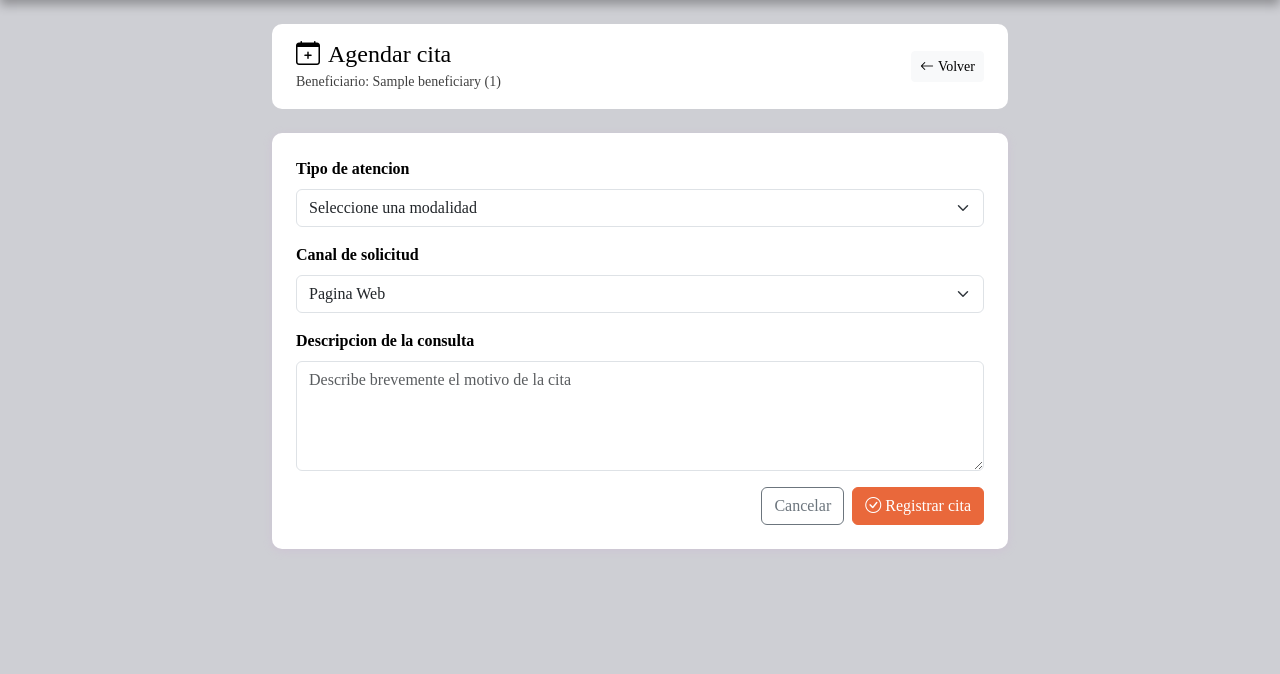
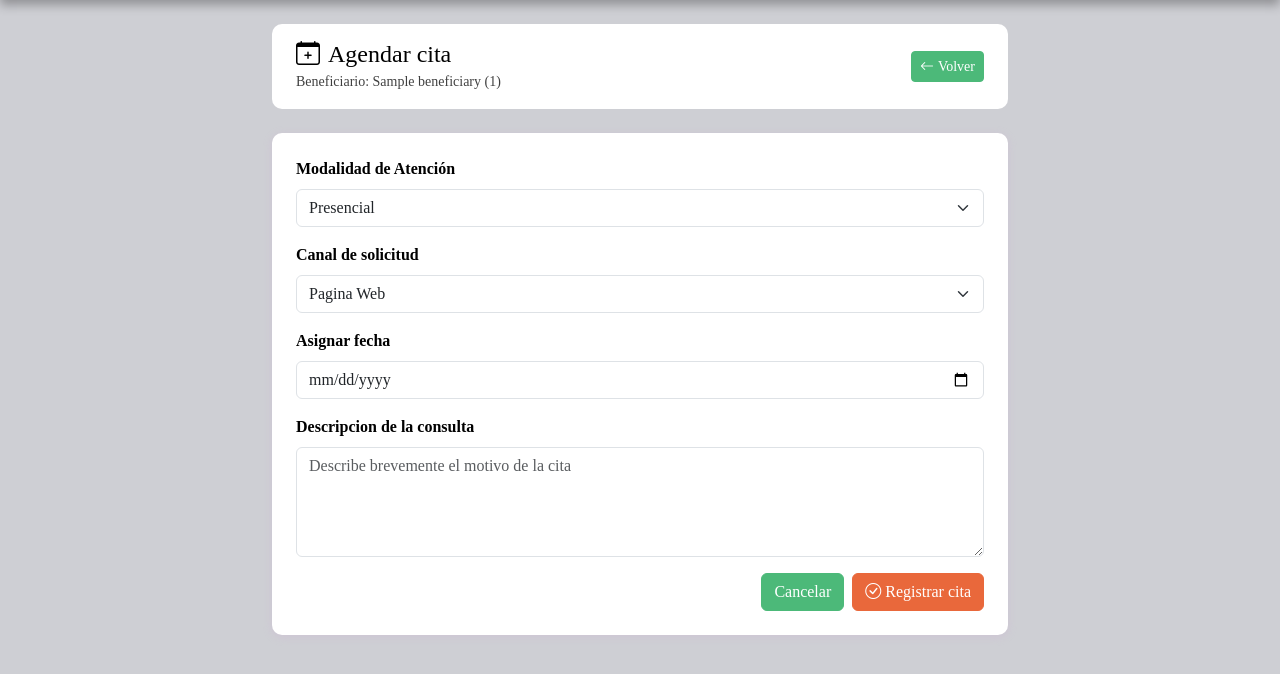
Before and after one commit to SamuBoc/Buro, a Django app: page /citas/beneficiario/1/agendar/ in a window 1280 px wide. Shown: the part 56-730 px from the top of the page. Run offline with Django 5.2, Linux system fonts and the light colour scheme; a user stored in the database is signed in; tables that the repository leaves empty hold one stand-in row (values such as "Sample post"); data that the repository does not hold is empty.

Commit message:
feat(cite): se agrego el campo de fecha de asignación. Para que una secretaria pueda asignar dentro de los días validos de atención una cita a un beneficiario en especifico. Además se tuvieron que ajustar unos templates para agregar este campo

```diff
--- a/Gestion_de_Casos_T4/cite/forms.py
+++ b/Gestion_de_Casos_T4/cite/forms.py
@@ -4,18 +4,18 @@ from .models import Cite
 
 
 class CiteForm(forms.ModelForm):
-    modality_cite = forms.ChoiceField(
-        choices=[('', 'Seleccione una modalidad')] + list(Cite.MODALITY_CHOICES),
-        required=True,
-        label='Tipo de atencion',
-        widget=forms.Select(attrs={'class': 'form-select'})
-    )
-
     class Meta:
         model = Cite
-        fields = ['modality_cite', 'request_cite', 'description']
+        fields = ['modality_cite', 'request_cite', 'date_assigned','description']
         widgets = {
+            'modality_cite': forms.Select(attrs={
+                'class': 'form-select'
+            }),
             'request_cite': forms.Select(attrs={'class': 'form-select'}),
+            'date_assigned': forms.DateInput(attrs={
+                'class': 'form-control',
+                'type': 'date',
+            }),
             'description': forms.Textarea(attrs={
                 'class': 'form-control',
                 'rows': 4,
@@ -23,8 +23,10 @@ class CiteForm(forms.ModelForm):
             }),
         }
         labels = {
+            'modality_cite': 'Modalidad de Atención',
             'request_cite': 'Canal de solicitud',
             'description': 'Descripcion de la consulta',
+            'date_assigned': 'Asignar fecha'
         }
 
     def clean_modality_cite(self):
--- a/Gestion_de_Casos_T4/cite/models.py
+++ b/Gestion_de_Casos_T4/cite/models.py
@@ -1,5 +1,6 @@
 from django.db import models
 from beneficiary.models import Beneficiary
+from datetime import date
 
 
 class Cite(models.Model):
@@ -11,6 +12,8 @@ class Cite(models.Model):
         verbose_name="Beneficiario",
         related_name="cites"
     )
+
+    date_assigned = models.DateField()
 
     MODALITY_INPERSON = 'PRESENCIAL'
     MODALITY_PHONE = 'TELEFONICA'
--- a/Gestion_de_Casos_T4/cite/templates/cite/cite_form.html
+++ b/Gestion_de_Casos_T4/cite/templates/cite/cite_form.html
@@ -10,7 +10,7 @@
                 <h4 class="mb-0"><i class="bi bi-calendar-plus me-2"></i>Agendar cita</h4>
                 <small class="opacity-75">Beneficiario: {{ beneficiary.name }} ({{ beneficiary.id }})</small>
             </div>
-            <a href="{% url 'beneficiary_detail' beneficiary.id %}" class="btn btn-light btn-sm">
+            <a href="{% url 'beneficiary_detail' beneficiary.id %}" class="btn btn-secondary btn-sm">
                 <i class="bi bi-arrow-left me-1"></i>Volver
             </a>
         </div>
@@ -38,6 +38,13 @@
                     </div>
 
                     <div class="mb-3">
+                        <label for="{{ form.date_assigned.id_for_label }}" class="form-label fw-semibold">
+                            {{ form.date_assigned.label }}
+                        </label>
+                        {{ form.date_assigned }}
+                    </div>
+
+                    <div class="mb-3">
                         <label for="{{ form.description.id_for_label }}" class="form-label fw-semibold">
                             {{ form.description.label }}
                         </label>
@@ -48,7 +55,7 @@
                     </div>
 
                     <div class="d-flex justify-content-end gap-2">
-                        <a href="{% url 'beneficiary_detail' beneficiary.id %}" class="btn btn-outline-secondary">Cancelar</a>
+                        <a href="{% url 'beneficiary_detail' beneficiary.id %}" class="btn btn-secondary">Cancelar</a>
                         <button type="submit" class="btn btn-primary">
                             <i class="bi bi-check-circle me-1"></i>Registrar cita
                         </button>
--- a/Gestion_de_Casos_T4/cite/templates/cite/cite_list.html
+++ b/Gestion_de_Casos_T4/cite/templates/cite/cite_list.html
@@ -11,10 +11,10 @@
                 <small class="opacity-75">{{ beneficiary.name }} ({{ beneficiary.id }})</small>
             </div>
             <div class="d-flex gap-2">
-                <a href="{% url 'create_cite' beneficiary.id %}" class="btn btn-light btn-sm">
+                <a href="{% url 'create_cite' beneficiary.id %}" class="btn btn-primary btn-sm">
                     <i class="bi bi-calendar-plus me-1"></i>Nueva cita
                 </a>
-                <a href="{% url 'beneficiary_detail' beneficiary.id %}" class="btn btn-light btn-sm">
+                <a href="{% url 'beneficiary_detail' beneficiary.id %}" class="btn btn-secondary btn-sm">
                     <i class="bi bi-arrow-left me-1"></i>Volver
                 </a>
             </div>
```
Also changed, not shown: Gestion_de_Casos_T4/cite/migrations/0001_initial.py (added), Gestion_de_Casos_T4/cite/migrations/__init__.py (added).
